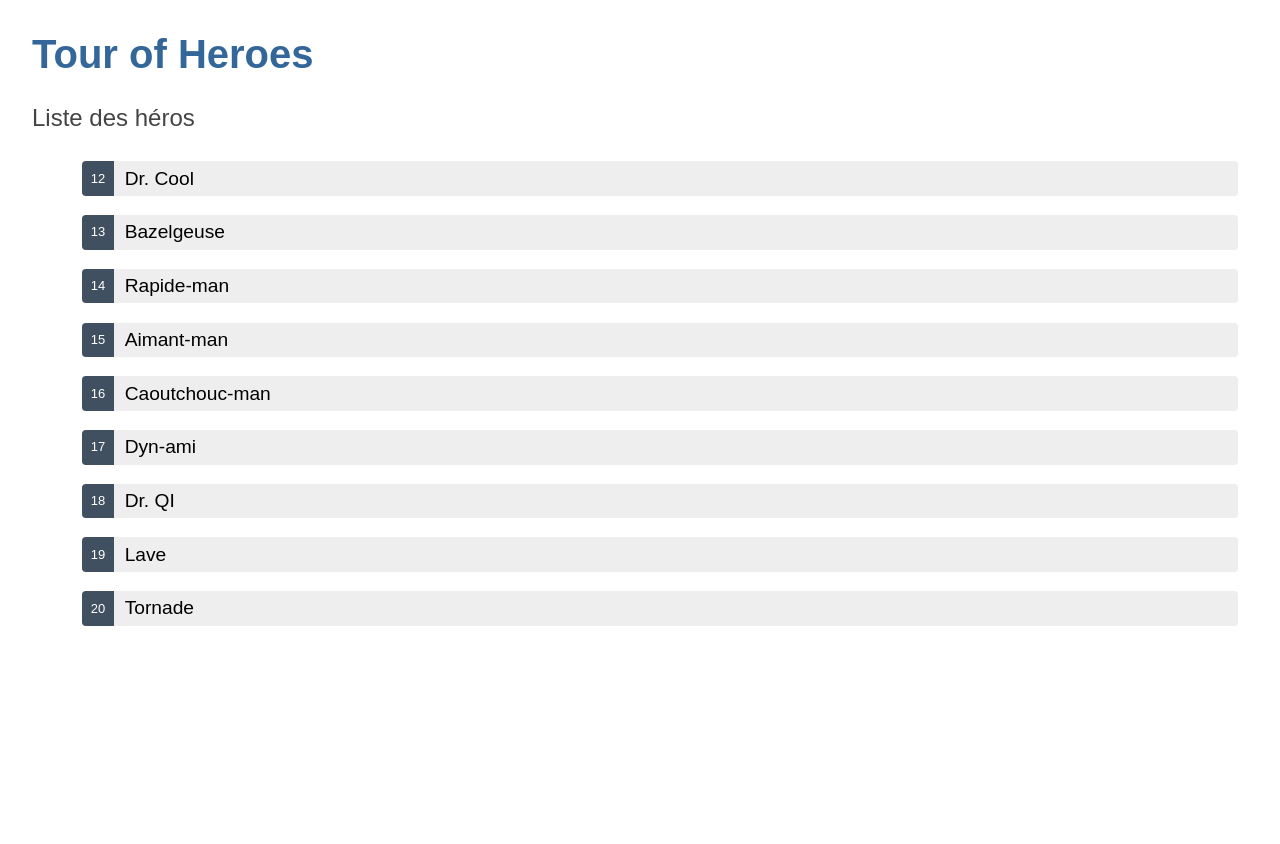
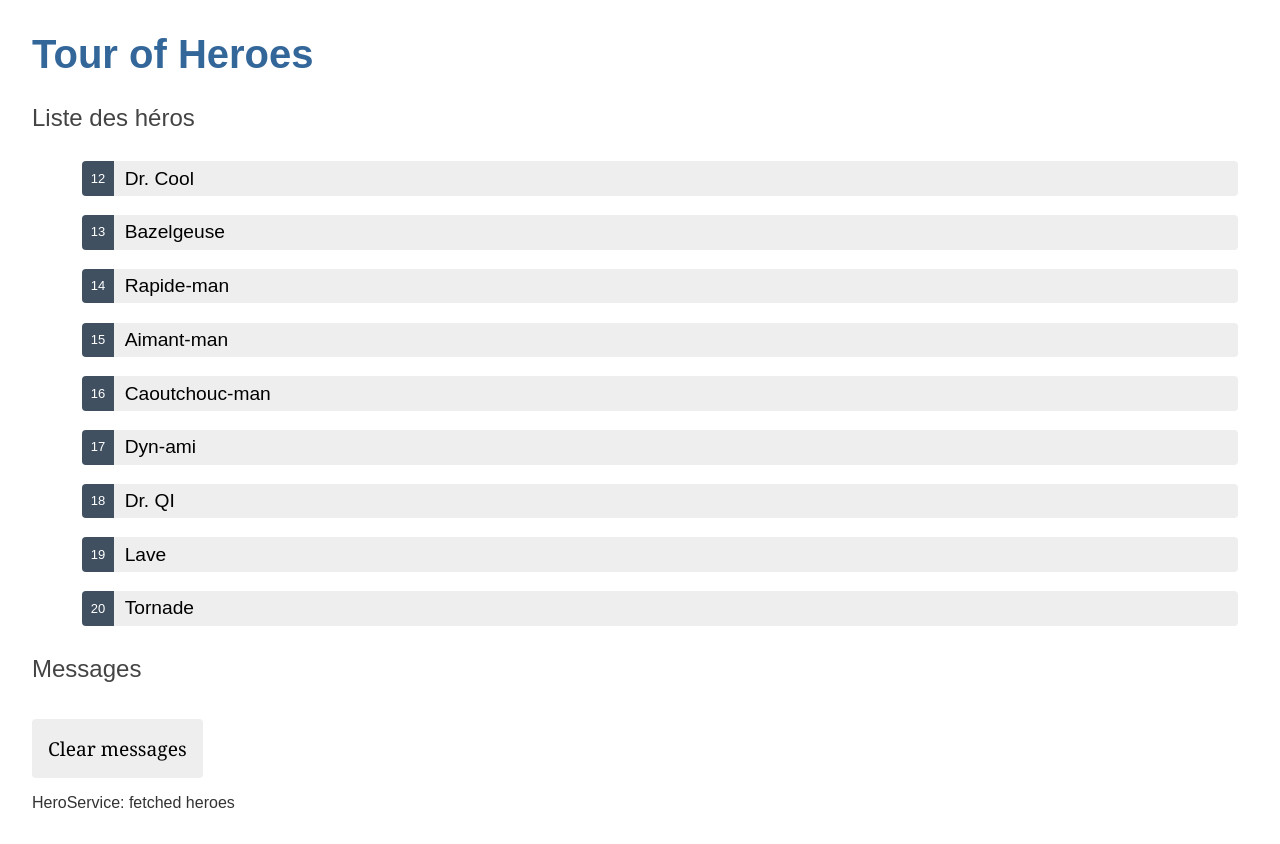
Before and after one commit to HugoMartinDone/Tour-of-Heroes, an Angular app: page / in a window 1280 px wide. Before the commit the page ends 800 px from the top, so only its background shows below. Built offline with nearby package versions, Linux system fonts and the light colour scheme.

Commit message:
feat: async hero fetching and message queue

```diff
--- a/src/app/app.component.html
+++ b/src/app/app.component.html
@@ -1,2 +1,3 @@
 <h1> {{title}} </h1>
 <app-heroes></app-heroes>
+<app-messages></app-messages>
--- a/src/app/app.component.ts
+++ b/src/app/app.component.ts
@@ -2,10 +2,11 @@
 import { RouterOutlet } from '@angular/router';
 
 import { HeroesComponent } from "./heroes/heroes.component";
+import { MessagesComponent} from "./messages/messages.component";
 
 @Component({
   selector: 'app-root',
-  imports: [HeroesComponent],
+  imports: [HeroesComponent, MessagesComponent],
   templateUrl: './app.component.html',
   styleUrl: './app.component.css'
 })
--- /dev/null
+++ b/src/app/hero.service.ts
@@ -0,0 +1,21 @@
+import { Injectable } from '@angular/core';
+import { Observable, of } from "rxjs";
+
+import { MessageService } from './message.service';
+
+import { Hero } from './hero';
+import { HEROES } from './mock-heroes';
+
+@Injectable({
+    providedIn: 'root'
+})
+export class HeroService {
+
+    constructor(private messageService: MessageService) { }
+
+    getHeroes() : Observable<Hero[]> {
+        const heroes = of(HEROES);
+        this.messageService.add('HeroService: fetched heroes');
+        return heroes;
+    }
+}
--- a/src/app/heroes/heroes.component.ts
+++ b/src/app/heroes/heroes.component.ts
@@ -2,6 +2,8 @@
 import { CommonModule } from '@angular/common';
 
 import { HeroDetailsComponent} from "../hero-details/hero-details.component";
+import { HeroService } from '../hero.service';
+import { MessageService } from "../message.service";
 
 import { HEROES } from "../mock-heroes";
 import { Hero } from "../hero";
@@ -13,11 +15,22 @@
   styleUrl: './heroes.component.css'
 })
 export class HeroesComponent {
-    heroes: Hero[] = HEROES;
+    heroes: Hero[] = [];
     selectedHero?: Hero;
+
+    constructor(private heroService: HeroService, private messageService: MessageService){}
+
+    ngOnInit(){
+        this.fetchHeroes();
+    }
+
+    fetchHeroes(): void {
+        this.heroService.getHeroes()
+            .subscribe(heroes => this.heroes = heroes);
+    }
 
     onSelect(hero: Hero): void{
         this.selectedHero = hero;
-        console.log(hero);
+        this.messageService.add(`HeroesComponent : ${hero.name} selected`);
     }
 }
--- /dev/null
+++ b/src/app/message.service.ts
@@ -0,0 +1,16 @@
+import { Injectable } from '@angular/core';
+
+@Injectable({
+  providedIn: 'root'
+})
+export class MessageService {
+    messages: string[] = [];
+
+    add(message: string) {
+      this.messages.push(message);
+    }
+
+    clear() {
+      this.messages = [];
+    }
+}
--- /dev/null
+++ b/src/app/messages/messages.component.html
@@ -0,0 +1,8 @@
+<div *ngIf="messageService.messages.length">
+
+  <h2>Messages</h2>
+  <button type="button" class="clear"
+          (click)="messageService.clear()">Clear messages</button>
+  <div *ngFor='let message of messageService.messages'> {{message}} </div>
+
+</div>
```
Also changed, not shown: src/app/messages/messages.component.ts (added, +16 -0 lines), src/app/messages/messages.component.css (added).
